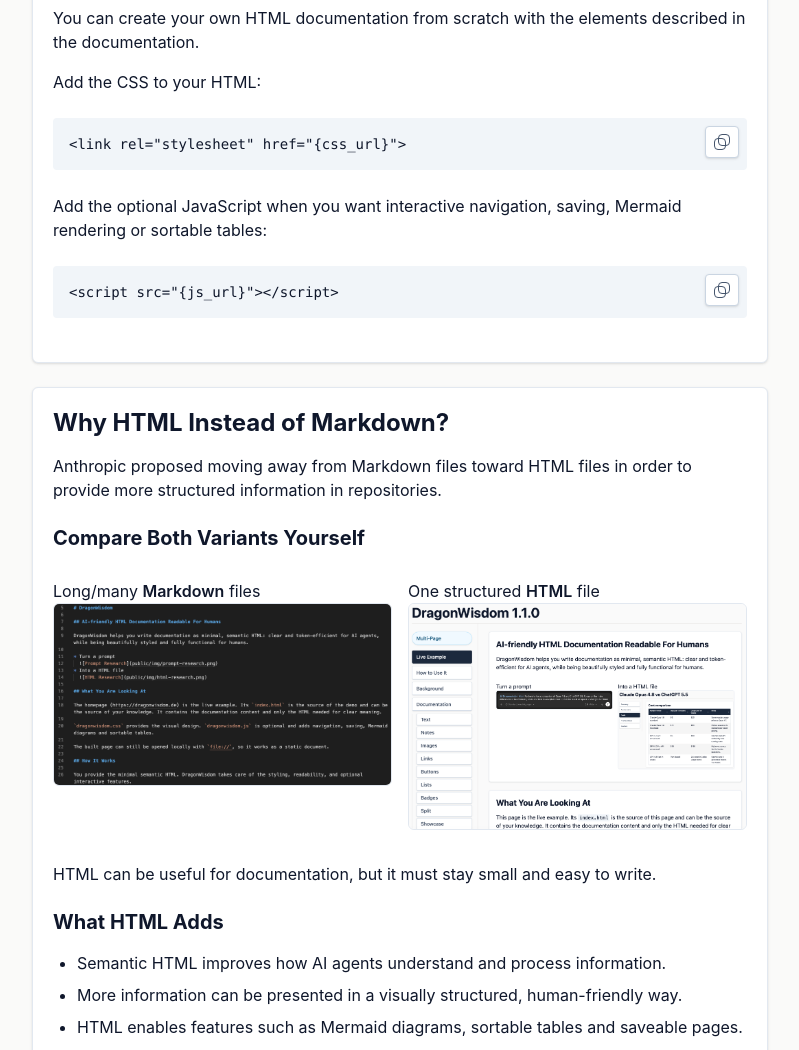
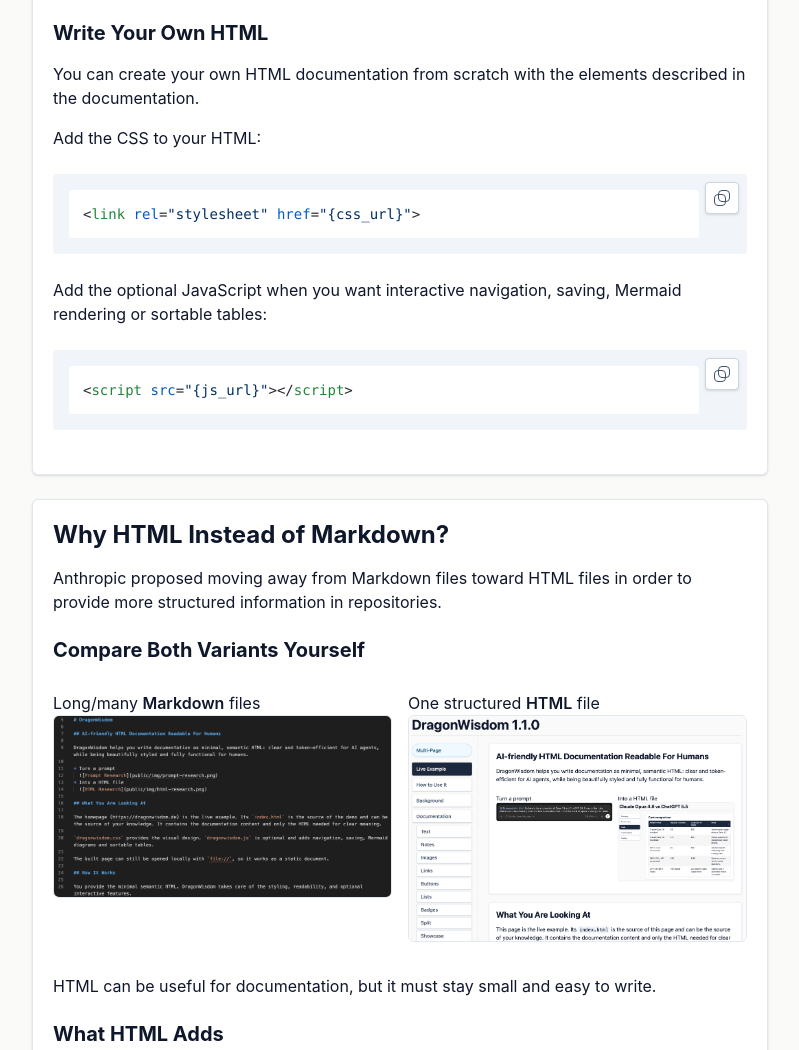
Before and after one commit to Sharaal/dragonwisdom, a website built with Vite: page index.html in a window 1280 px wide. Shown: the part 2440-3490 px from the top of the page, without its empty margins (352-1151 px from the left). Built offline with nearby package versions, Linux system fonts and the light colour scheme.

Commit message:
feat: Add syntax highlighting

```diff
--- a/index.html
+++ b/index.html
@@ -87,8 +87,8 @@
           <p>Choose the approach that best fits your use case: install the AI skill, start from an existing template, or write your own HTML from scratch.</p>
           <h3>AI Skill</h3>
           <p>Install the DragonWisdom HTML skill for AI agents with one command. The installer replaces an existing skill at <code>$HOME/.agents/skills/dragonwisdom-html</code>.</p>
-          <pre><code>curl -o- https://dragonwisdom.de/install-skill.sh | bash</code></pre>
-          <pre><code>wget -qO- https://dragonwisdom.de/install-skill.sh | bash</code></pre>
+          <pre><code class="language-bash">curl -o- https://dragonwisdom.de/install-skill.sh | bash</code></pre>
+          <pre><code class="language-bash">wget -qO- https://dragonwisdom.de/install-skill.sh | bash</code></pre>
           <p>Use the skill by starting your prompt with <code>$dragonwisdom-html</code>.</p>
           <h3>Use This Page as a Template</h3>
           <p>Press Ctrl+S, or use the JavaScript Version's <code>Save this page</code> button. Then edit the saved HTML file for your own documentation.</p>
@@ -100,9 +100,9 @@
           <h3>Write Your Own HTML</h3>
           <p>You can create your own HTML documentation from scratch with the elements described in the documentation.</p>
           <p>Add the CSS to your HTML:</p>
-          <pre><code>&lt;link rel="stylesheet" href="{css_url}"&gt;</code></pre>
+          <pre><code class="language-html">&lt;link rel="stylesheet" href="{css_url}"&gt;</code></pre>
           <p>Add the optional JavaScript when you want interactive navigation, saving, Mermaid rendering or sortable tables:</p>
-          <pre><code>&lt;script src="{js_url}"&gt;&lt;/script&gt;</code></pre>
+          <pre><code class="language-html">&lt;script src="{js_url}"&gt;&lt;/script&gt;</code></pre>
         </section>
       </section>
 
@@ -135,7 +135,7 @@
           <div class="split-2">
             <section>
               <h3>Only Tailwind</h3>
-              <pre><code>&lt;section class="mx-auto max-w-5xl rounded-md border border-slate-200 bg-white p-5 shadow-sm"&gt;
+              <pre><code class="language-html">&lt;section class="mx-auto max-w-5xl rounded-md border border-slate-200 bg-white p-5 shadow-sm"&gt;
   &lt;h2 class="mb-3 mt-0 text-2xl font-bold leading-tight text-slate-900"&gt;AI-friendly HTML documentation readable for humans&lt;/h2&gt;
   &lt;p class="my-4 text-base leading-6 text-slate-900"&gt;DragonWisdom helps you write documentation as minimal, semantic HTML: clear and token-efficient for AI agents, while being beautifully styled and fully functional for humans.&lt;/p&gt;
   &lt;div class="grid grid-cols-1 gap-4 md:grid-cols-2"&gt;
@@ -146,7 +146,7 @@
             </section>
             <section>
               <h3>With DragonWisdom</h3>
-              <pre><code>&lt;section&gt;
+              <pre><code class="language-html">&lt;section&gt;
   &lt;h2&gt;AI-friendly HTML documentation readable for humans&lt;/h2&gt;
   &lt;p&gt;DragonWisdom helps you write documentation as minimal, semantic HTML: clear and token-efficient for AI agents, while being beautifully styled and fully functional for humans.&lt;/p&gt;
   &lt;div class="split-2"&gt;
@@ -180,6 +180,7 @@
             <p><em>Emphasized text</em> and <i>italic text</i> show semantic and typographic italics.</p>
             <p><mark>Marked text</mark>, <small>small text</small>, <code>code</code> and <abbr title="Hypertext Markup Language">HTML</abbr> add short inline examples.</p>
             <pre><code>long-code-value-that-can-wrap-inside-the-word-when-the-line-is-too-narrow</code></pre>
+            <pre><code class="language-html">&lt;p&gt;HTML code with syntax highlighting.&lt;/p&gt;</code></pre>
           </div>
         </section>
         <section>
--- /dev/null
+++ b/src/pre/highlight.js
@@ -0,0 +1,149 @@
+const highlightBaseUrl = "https://cdnjs.cloudflare.com/ajax/libs/highlight.js/11.11.1";
+const highlightScriptUrl = `${highlightBaseUrl}/highlight.min.js`;
+const highlightLightThemeUrl = `${highlightBaseUrl}/styles/github.min.css`;
+const highlightDarkThemeUrl = `${highlightBaseUrl}/styles/github-dark-dimmed.min.css`;
+const languageClassPrefix = "language-";
+const codeBlockSelector = `code[class^="${languageClassPrefix}"], code[class*=" ${languageClassPrefix}"]`;
+const showcaseEventName = "dragonwisdom:showcase";
+const highlightedBlocks = new WeakSet();
+let highlightScriptPromise;
+
+const languageAliases = {
+  cjs: "javascript",
+  html: "xml",
+  js: "javascript",
+  mjs: "javascript",
+  sh: "bash",
+  shell: "bash",
+  svg: "xml",
+  ts: "typescript",
+  xhtml: "xml",
+  yml: "yaml",
+  zsh: "bash"
+};
+
+function appendStylesheet(url, media) {
+  if (document.querySelector(`link[href="${url}"]`)) {
+    return;
+  }
+
+  const link = document.createElement("link");
+
+  link.rel = "stylesheet";
+  link.href = url;
+  link.media = media;
+  document.head.append(link);
+}
+
+function injectHighlightStyles() {
+  appendStylesheet(highlightLightThemeUrl, "(prefers-color-scheme: light)");
+  appendStylesheet(highlightDarkThemeUrl, "(prefers-color-scheme: dark)");
+}
+
+function loadScript(url, isLanguageModule = false) {
+  return new Promise((resolve, reject) => {
+    const script = document.createElement("script");
+
+    script.src = url;
+    script.onload = resolve;
+    script.onerror = () => reject(new Error(`highlight.js could not load ${isLanguageModule ? "language " : ""}script from ${url}.`));
+    document.head.append(script);
+  });
+}
+
+function loadHighlightScript() {
+  if (window.hljs) {
+    return Promise.resolve(window.hljs);
+  }
+
+  if (highlightScriptPromise) {
+    return highlightScriptPromise;
+  }
+
+  highlightScriptPromise = loadScript(highlightScriptUrl).then(() => {
+    if (!window.hljs) {
+      throw new Error("highlight.js did not expose window.hljs.");
+    }
+
+    return window.hljs;
+  });
+
+  return highlightScriptPromise;
+}
+
+function getLanguageName(code) {
+  const languageClass = Array.from(code.classList).find((className) => className.startsWith(languageClassPrefix));
+
+  if (!languageClass) {
+    return "";
+  }
+
+  const languageName = languageClass.slice(languageClassPrefix.length).toLowerCase();
+
+  return languageAliases[languageName] ?? languageName;
+}
+
+function getHighlightCodeBlocks() {
+  return Array.from(document.querySelectorAll(codeBlockSelector));
+}
+
+async function loadMissingLanguage(hljs, language) {
+  if (!language || hljs.getLanguage(language)) {
+    return;
+  }
+
+  try {
+    await loadScript(`${highlightBaseUrl}/languages/${language}.min.js`, true);
+  } catch (error) {
+    console.error(`highlight.js language "${language}" could not be loaded.`, error);
+  }
+}
+
+function highlightCodeBlocks(hljs, codeBlocks) {
+  codeBlocks.forEach((code) => {
+    if (highlightedBlocks.has(code)) {
+      return;
+    }
+
+    const language = getLanguageName(code);
+
+    if (language && !hljs.getLanguage(language)) {
+      return;
+    }
+
+    highlightedBlocks.add(code);
+    hljs.highlightElement(code);
+  });
+}
+
+export async function enhanceHighlightedCodeBlocks() {
+  const codeBlocks = getHighlightCodeBlocks();
+
+  if (!codeBlocks.length) {
+    return;
+  }
+
+  injectHighlightStyles();
+
+  try {
+    const hljs = await loadHighlightScript();
+    const languages = Array.from(new Set(codeBlocks.map(getLanguageName).filter(Boolean)));
+
+    await Promise.all(languages.map((language) => loadMissingLanguage(hljs, language)));
+    highlightCodeBlocks(hljs, codeBlocks);
+  } catch (error) {
+    console.error("Code blocks could not be highlighted.", error);
+  }
+}
+
+function enhanceCodeBlocksOnReady() {
+  void enhanceHighlightedCodeBlocks();
+}
+
+if (document.readyState === "loading") {
+  document.addEventListener("DOMContentLoaded", enhanceCodeBlocksOnReady, { once: true });
+} else {
+  enhanceCodeBlocksOnReady();
+}
+
+document.addEventListener(showcaseEventName, enhanceCodeBlocksOnReady);
--- a/src/pre/index.js
+++ b/src/pre/index.js
@@ -1,2 +1,3 @@
 import "./clipboard.js";
+import "./highlight.js";
 import "./mermaid.js";
--- a/src/showcase/index.js
+++ b/src/showcase/index.js
@@ -104,6 +104,7 @@
   const code = document.createElement("code");
 
   pane.className = "showcase-source";
+  code.className = "language-html";
   code.textContent = markup;
   pre.append(code);
   pane.append(pre);
```
